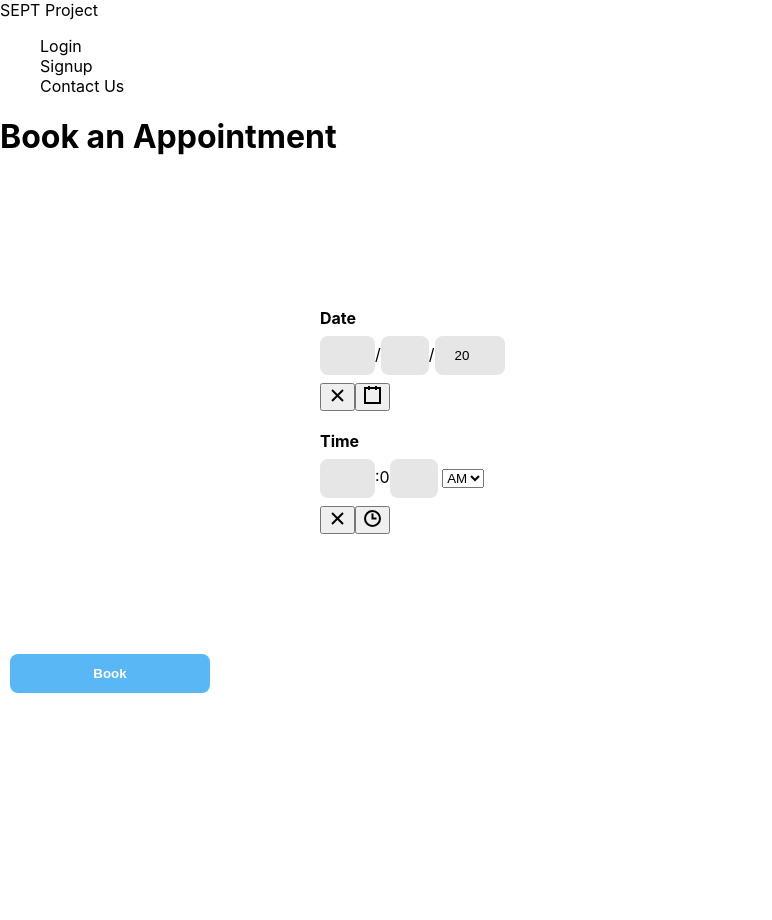
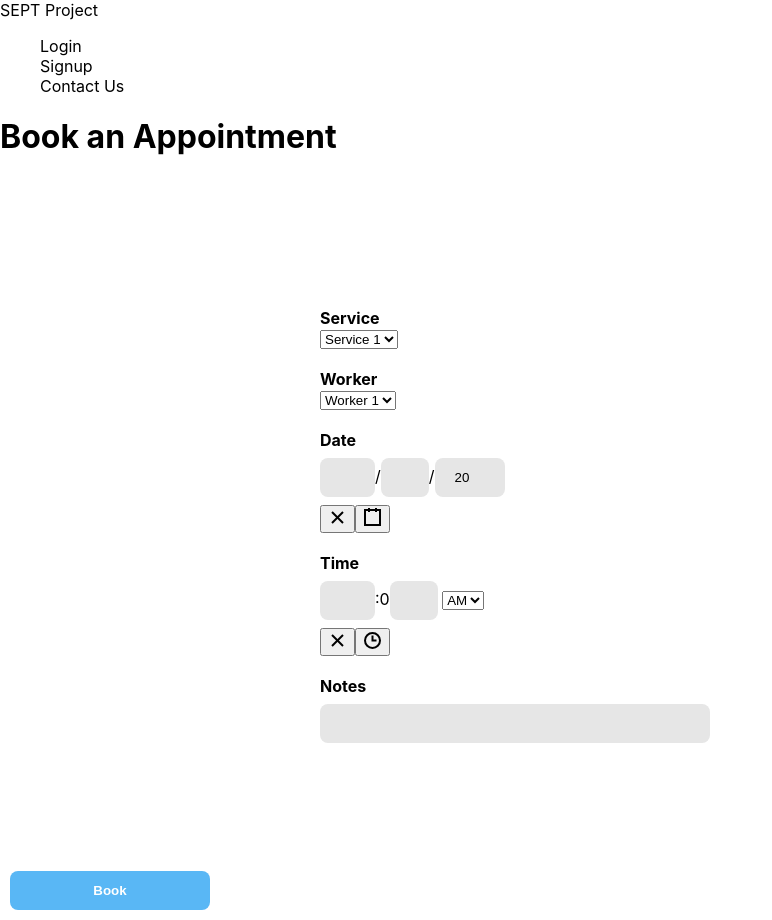
Before and after one commit to RMIT-SEPT/majorproject-7-tues-14-30-2, a React (Create React App) app in the folder FrontEnd/myapp/: page /Booking in a window 1280 px wide. Shown: the whole page, without its empty margins (0-772 px from the left). Before the commit the page ends 800 px from the top, so only its background shows below. Built offline with nearby package versions, Linux system fonts and the light colour scheme.

Commit message:
added booking field(worker, service, notes)

```diff
--- a/FrontEnd/myapp/src/components/Booking.js
+++ b/FrontEnd/myapp/src/components/Booking.js
@@ -8,32 +8,82 @@ class Booking extends Component{
     constructor(props){
         super(props)
 
-
     this.state={
             date:'',
-            time:''
-
+            time:'',
+            worker:'',
+            service:'',
+            notes:''
     }
-
-    }
+}
 
 confirmMessage() {
     alert('Your booking has been confirmed!');
+}
+
+handleNotesChange = (event) =>{
+    this.setState({
+        notes: event.target.value
+    })
+}
+
+handleServiceChange = (event) =>{
+    this.setState({
+        service: event.target.value
+    })
+}
+
+handleWorkerChange = (event) =>{
+    this.setState({
+        worker: event.target.value
+    })
 }
 
 render(){
     const {username,password} = this.state
 return(
     <div>
-
         <h1 class='title'>Book an Appointment</h1>
         <br></br>
+
+        <form onSubmit={this.handleSubmit}>
         <div class = "inputField">
-            <label>Date</label> <DateField/>
+            <label>Service</label>
             <br/>
-            <label>Time</label> <TimeField/>
+            <select name = 'service' value={this.state.service} onChange={this.handleServiceChange}>
+                  <option name="service1">Service 1</option>
+                  <option name="service2">Service 2</option>
+                  <option name="service3">Service 3</option>
+            </select>
+            <br/>
+            <br/>
+            <label>Worker</label>
+            <br/>
+            <select name = 'worker' value={this.state.worker} onChange={this.handleWorkerChange}>
+                  <option name="worker1">Worker 1</option>
+                  <option name="worker2">Worker 2</option>
+                  <option name="worker3">Worker 3</option>
+            </select>
+            <br/>
+            <br/>
+            <label>Date</label>
+            <br/>
+            <DateField/>
+            <br/>
+            <label>Time</label>
+            <br/>
+            <TimeField/>
+            <br/>
+            <label>Notes</label>
+            <br/>
+            <input type = 'text' name = 'notes' value={this.state.notes} onChange={this.handleNotesChange}/>
+            <br/>
+
+
         </div>
         <button className="book_btn" onClick={this.confirmMessage}>Book</button>
+
+        </form>
 
     </div>
      )
```
Also changed, not shown: 2 other files (tests, documents, lock files or other folders).
